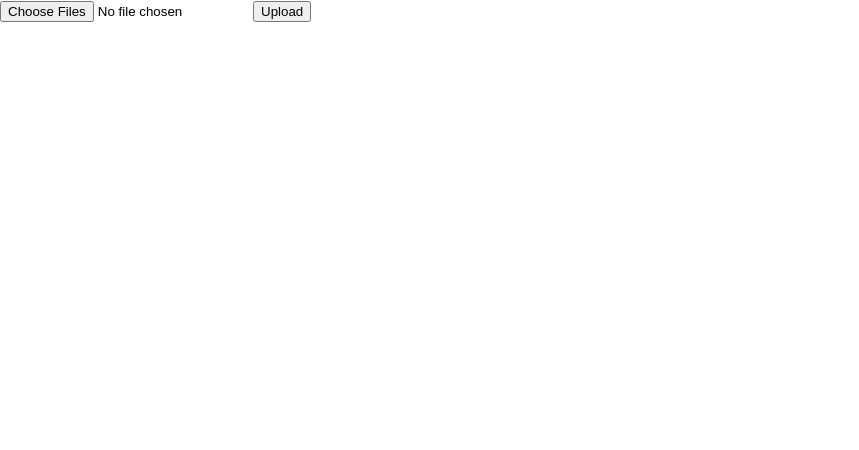
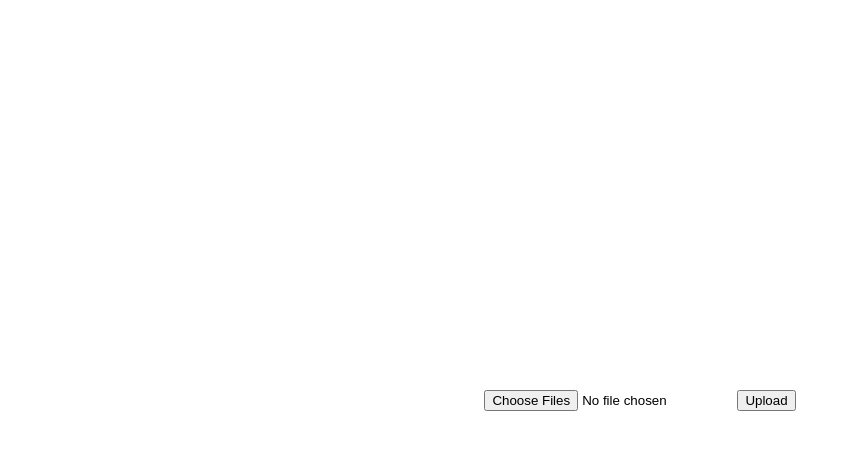
Before and after one commit to mubarak96-max/bookhero, a Next.js app: page /checkSimmillars in a window 1280 px wide. Shown: the top 450 px of the page, without its empty margins (0-859 px from the left). Built offline with nearby package versions, Linux system fonts and the light colour scheme.

Commit message:
The upload returems the csvs

```diff
--- a/components/CheckSimmilarities/CheckSimmillar.js
+++ b/components/CheckSimmilarities/CheckSimmillar.js
@@ -10,35 +10,32 @@ const Upload = (props) => {
     setFiles(e.target.files);
   };
 
-  const csvToJson = async (fileToConvert) => {
-    const FileConverted = [];
+  const csvToJson = async (fileToConvert, fileName) => {
+    let convertedArray = [];
     Papa.parse(fileToConvert, {
       header: true,
       complete: function (results, file) {
-        console.log(file);
+        for (let i = 0; i < results.data.length; i++) {
+          results.data[i].location = fileName;
+          convertedArray.push(results.data[i]);
+        }
 
-        FileConverted.push(...results.data);
+        console.log('convertedArray', convertedArray);
       },
     });
 
-    //   for (let i = 0; i < results.data.length; i++) {
-    //     results.data[i].location = files[i].name.split('.')[0];
-    //   }
-
-    return FileConverted;
+    return convertedArray;
   };
 
   const onSubmit = async (e) => {
     e.preventDefault();
 
-    const arrayCheck = [];
-    let count = 0;
     for (let i = 0; i < files.length; i++) {
-      console.log(`File No${i}`, files[i].name.split('.')[0]);
+      const filename = files[i].name.split('.')[0];
 
-      const csvs = await csvToJson(files[i]);
+      const csvs = await csvToJson(files[i], filename);
+
       console.log('csvs', csvs);
-
       //   if (files.length === count) {
       //     compareArrays(arrayCheck);
       //   }
--- a/pages/checkSimmillars.js
+++ b/pages/checkSimmillars.js
@@ -3,7 +3,13 @@ import Upload from '../components/CheckSimmilarities/CheckSimmillar';
 
 const checkSimmillars = () => {
   return (
-    <div>
+    <div
+      style={{
+        display: 'flex',
+        justifyContent: 'center',
+        alignItems: 'center',
+        height: '100vh',
+      }}>
       <Upload />
     </div>
   );
```
